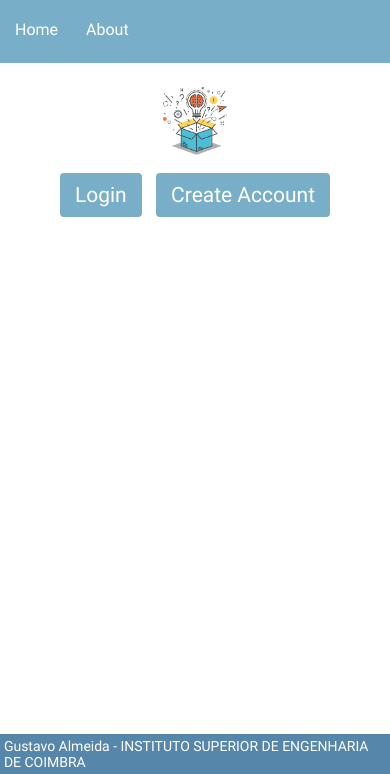
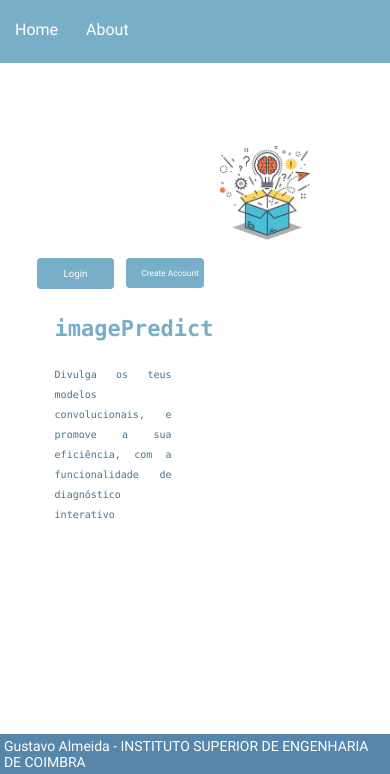
Before and after one commit to bundasmanu/ProjetoMestrado, a Django app: page /home/ in a window 390 px wide. Shown: the part 70-844 px from the top of the page. Run offline with Django 3.2, Linux system fonts and the light colour scheme.

Commit message:
Homepage concluded. Is already responsive for major resolutions (tested in opera and chrome).

```diff
--- a/static/users/css/home.css
+++ b/static/users/css/home.css
@@ -1,32 +1,312 @@
-#contentHome > .responsive{
-    object-fit: contain;
-    max-width: 100%;
-    max-height: 100%;
-    width: 18%;
-    height: 18%;
-    display: block;
-    margin-left: auto;
-    margin-right: auto;
-    margin-top: 2.5%;
+#inlineBoxHomeImage{
+    display: inline-block;
+    width: 20%;
+    height: 20%;
+    margin-top: 6%;
+    float: right;
+    margin-right: 26%;
 }
 
-#contentHome #buttonSpaceHome{
-    margin-top: 3%;
-    display: flex;
-    align-items: center;
-    justify-content: center;
+#inlineBoxHomeImage > .responsive{
+    width: 100%;
+    height: 100%;
 }
 
-#contentHome #buttonSpaceHome > .loginButton {
-    margin-top: 2%;
-    margin-right: 2%;
-    font-size: 1.5em;
-    width: auto;
-    min-width: 10%;
+#buttonSpaceHome{
+    display: inline-block;
+    width: 27%;
+    height: 10%;
+    left: 22%;
+    margin-top: 21%;
+    position: relative;
+    min-width: 27%;
+    padding-top: 20px;
 }
 
-#contentHome #buttonSpaceHome > .createButton{
-    margin-top: 2%;
-    margin-left: 2%;
+#buttonSpaceHome > .loginButton {
+    float: left;
     font-size: 1.5em;
+    width: 45%;
 }
+
+#buttonSpaceHome > .createButton{
+    font-size: 1.5em;
+    margin-left: 30px;
+    width: 45%;
+}
+
+#textContext{
+    display: inline-block;
+    width: 22%;
+    height: 20%;
+    left: 25%;
+    top: 45%;
+    position: absolute;
+}
+
+#textContext .titleApp{
+    color: #79aec8;
+    font-size: 50px;
+    font-weight: 700;
+    text-align: justify;
+    margin-bottom: 12px;
+    font-family: 'Consolas', 'Monaco', 'Bitstream Vera Sans Mono', monospace;
+}
+
+#textContext .contextApp{
+    color: #417690;
+    font-size: 15px;
+    font-weight: 700;
+    text-align: justify;
+    line-height: 20px;
+    padding-top: 8px;
+    font-family: "Bitstream Vera Sans Mono", Monaco, "Courier New", Courier, monospace;
+}
+
+@-moz-document url-prefix() { /*MOZILLA*/
+    #buttonSpaceHome{
+        display: inline-block;
+        width: 27%;
+        height: 10%;
+        left: 22%;
+        margin-top: 20%;
+        position: relative;
+        min-width: 27%;
+        padding-top: 20px;
+    }
+}
+
+@media screen and (-ms-high-contrast: active), (-ms-high-contrast: none) { /*INTERNET EXPLORER*/
+    #buttonSpaceHome{
+        display: inline-block;
+        width: 27%;
+        height: 10%;
+        left: 22%;
+        margin-top: 20%;
+        position: relative;
+        min-width: 27%;
+        padding-top: 30px;
+    }
+}
+
+@supports (-ms-ime-align:auto) { /*EDGE*/
+    #buttonSpaceHome{
+        display: inline-block;
+        width: 27%;
+        height: 10%;
+        left: 22%;
+        margin-top: 20%;
+        position: relative;
+        min-width: 27%;
+        padding-top: 20px;
+    }
+}
+
+/*Main styles for different resolutions*/
+@media (max-width: 1440px) {
+    #inlineBoxHomeImage{
+        width: 22%;
+        height: 22%;
+        margin-top: 6%;
+        float: right;
+        margin-right: 24%;
+    }
+    #buttonSpaceHome{
+        width: 34%;
+        left: 16%;
+        margin-top: 23%;
+    }
+    #textContext{
+        display: inline-block;
+        width: 22%;
+        height: 20%;
+        left: 22%;
+        top: 43%;
+        position: absolute;
+    }
+}
+
+@media (max-width: 1280px) {
+    #inlineBoxHomeImage{
+        width: 25%;
+        height: 25%;
+        margin-top: 5%;
+        float: right;
+        margin-right: 23%;
+    }
+    #buttonSpaceHome{
+        width: 38%;
+        left: 12%;
+        margin-top: 25%;
+    }
+    #textContext{
+        display: inline-block;
+        width: 20%;
+        height: 18%;
+        left: 19%;
+        top: 42%;
+        position: absolute;
+    }
+    #textContext .titleApp{
+        font-size: 40px;
+        font-weight: 600;
+    }
+
+    #textContext .contextApp{
+        font-size: 14px;
+        font-weight: 700;
+    }
+    #buttonSpaceHome > .loginButton {
+        float: left;
+        font-size: 1.3em;
+        width: 45%;
+    }
+
+    #buttonSpaceHome > .createButton{
+        font-size: 1.3em;
+        margin-left: 30px;
+        width: 45%;
+    }
+}
+
+@media (max-width: 1120px) {
+    #inlineBoxHomeImage{
+        width: 25%;
+        height: 25%;
+        margin-top: 7%;
+        float: right;
+        margin-right: 17%;
+    }
+
+    #textContext{
+        display: inline-block;
+        width: 32%;
+        height: 30%;
+        left: 17%;
+        top: 48%;
+        position: absolute;
+    }
+    #textContext .titleApp{
+        font-size: 34px;
+        font-weight: 600;
+    }
+    #textContext .contextApp{
+        font-size: 13px;
+        font-weight: 500;
+    }
+    #buttonSpaceHome{
+        width: 46%;
+        left: 10%;
+        margin-top: 25%;
+    }
+    #buttonSpaceHome > .loginButton {
+        float: left;
+        font-size: 1.1em;
+        width: 45%;
+    }
+
+    #buttonSpaceHome > .createButton{
+        font-size: 1.1em;
+        margin-left: 15px;
+        width: 45%;
+    }
+}
+
+@media (max-width: 840px) {
+    #inlineBoxHomeImage{
+        width: 25%;
+        height: 25%;
+        margin-top: 8%;
+        float: right;
+        margin-right: 15%;
+    }
+
+    #textContext{
+        display: inline-block;
+        width: 38%;
+        height: 38%;
+        left: 14%;
+        top: 47%;
+        position: absolute;
+    }
+    #textContext .titleApp{
+        font-size: 28px;
+        font-weight: 600;
+    }
+    #textContext .contextApp{
+        font-size: 13px;
+        font-weight: 500;
+    }
+    #buttonSpaceHome{
+        width: 48%;
+        left: 10%;
+        margin-top: 26%;
+    }
+    #buttonSpaceHome > .loginButton {
+        float: left;
+        font-size: 1.0em;
+        width: 45%;
+    }
+
+    #buttonSpaceHome > .createButton{
+        font-size: 1.0em;
+        margin-left: 15px;
+        width: 45%;
+    }
+}
+
+@media (max-width: 640px) {
+    #inlineBoxHomeImage{
+        width: 25%;
+        height: 25%;
+        margin-top: 14%;
+        float: right;
+        margin-right: 18%;
+    }
+
+    #textContext{
+        display: inline-block;
+        width: 30%;
+        height: 30%;
+        left: 14%;
+        top: 45%;
+        position: absolute;
+    }
+    #textContext .titleApp{
+        font-size: 22px;
+        font-weight: 600;
+    }
+    #textContext .contextApp{
+        font-size: 10px;
+        font-weight: 500;
+    }
+    #buttonSpaceHome{
+        width: 48%;
+        margin-top: 38%;
+        left: 6%;
+    }
+    #buttonSpaceHome > .loginButton {
+        float: left;
+        font-size: 0.7em;
+    }
+
+    #buttonSpaceHome > .createButton{
+        font-size: 0.6em;
+        margin-left: 12px;
+    }
+}
+
+@media (max-width: 500px){
+    #inlineBoxHomeImage{
+        width: 25%;
+        height: 25%;
+        margin-top: 19%;
+        float: right;
+        margin-right: 18%;
+    }
+    #buttonSpaceHome{
+        width: 48%;
+        margin-top: 44%;
+        left: 6%;
+    }
+}
--- a/templates/users/Home.html
+++ b/templates/users/Home.html
@@ -28,10 +28,20 @@
         </ul>
     {% endif %}
     <div id="contentHome">
-        <img src="/static/users/img/geneExp.png" alt="Gene Expression" class="responsive">
+        <div id="textContext">
+            <p class="titleApp">imagePredict</p>
+            <p class="contextApp">
+                Divulga os teus modelos convolucionais,
+                e promove a sua eficiência, com a
+                funcionalidade de diagnóstico interativo
+            </p>
+        </div>
         <div id="buttonSpaceHome">
             <input class="loginButton" type="submit" value="Login" onclick="location.href='{% url 'users:login' %}'">
             <input class="createButton" type="submit" value="Create Account" onclick="location.href='{% url 'users:create' %}'">
+        </div>
+        <div id="inlineBoxHomeImage">
+            <img src="/static/users/img/geneExp.png" alt="Gene Expression" class="responsive">
         </div>
     </div>
 {% endblock %}
```
